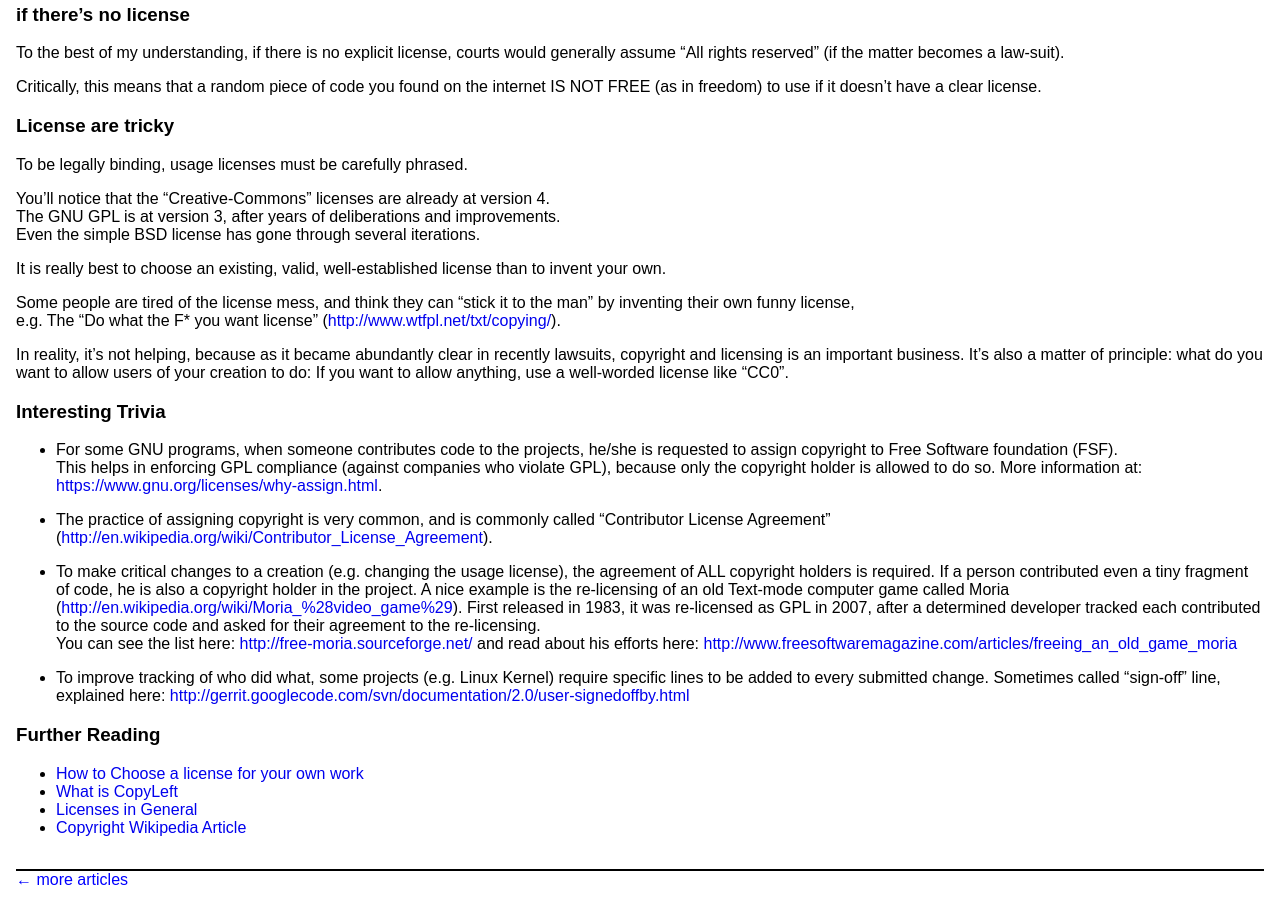
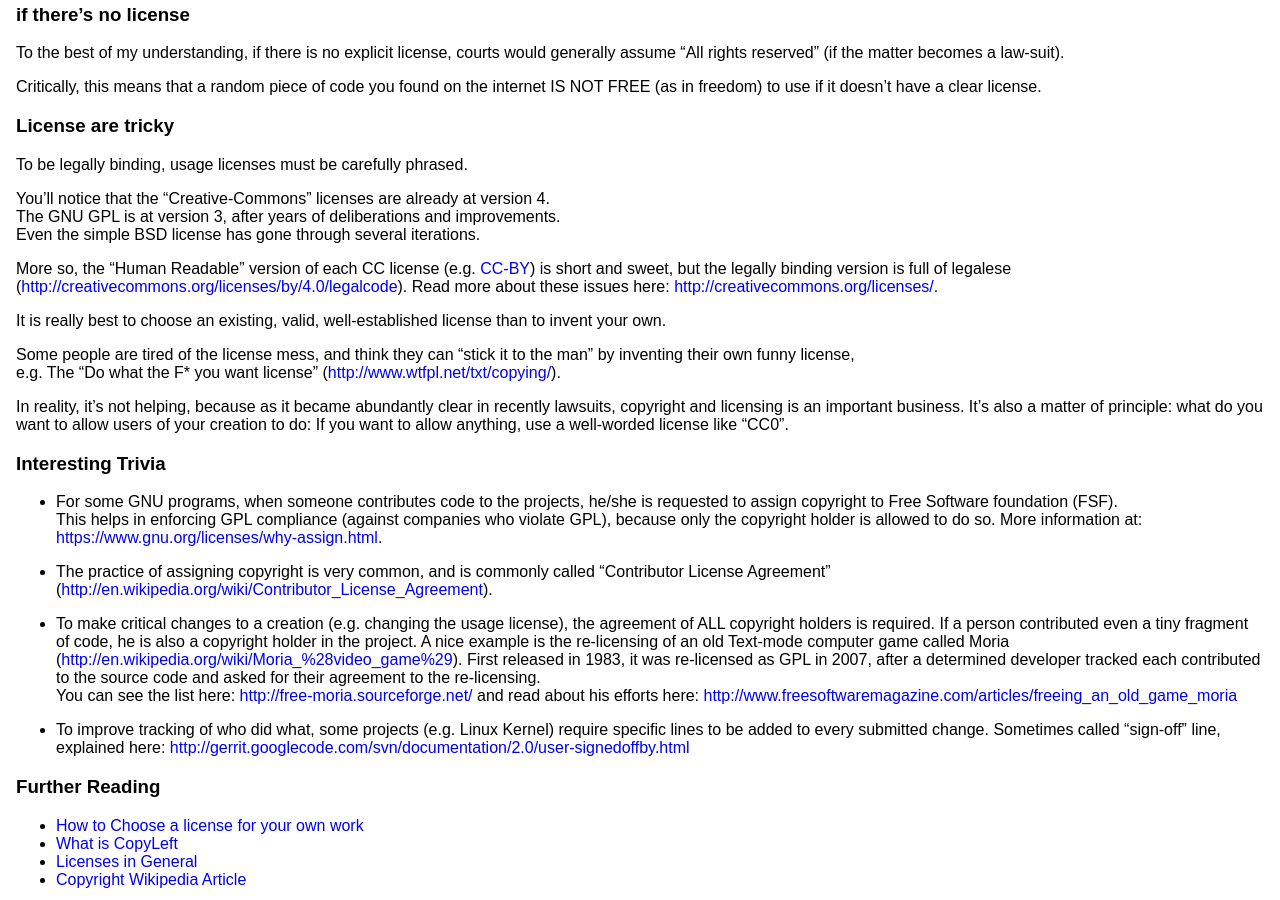
Before and after one commit to agordon/agordon.github.io, a Jekyll site: the page built from _posts/2014-11-20-copyright-and-cc.md, in a window 1280 px wide and 900 px high, scrolled down 2107 px. Built offline with Jekyll 4.4.1, drawn with Linux system fonts in a browser that asks for light colours; Markdown is read by kramdown in place of the engine named in the settings.

Commit message:
Copyright-and-CC: metion CC license layers

```diff
--- a/_posts/2014-11-20-copyright-and-cc.md
+++ b/_posts/2014-11-20-copyright-and-cc.md
@@ -151,6 +151,10 @@
 The GNU GPL is at version 3, after years of deliberations and improvements.
 Even the simple BSD license has gone through several iterations.
 
+More so, the "Human Readable" version of each CC license (e.g. [CC-BY](http://creativecommons.org/licenses/by/4.0/)) is short and sweet, but the legally binding version
+is full of legalese (<http://creativecommons.org/licenses/by/4.0/legalcode>).
+Read more about these issues here: <http://creativecommons.org/licenses/>.
+
 It is really best to choose an existing, valid, well-established license than
 to invent your own.
 
```
